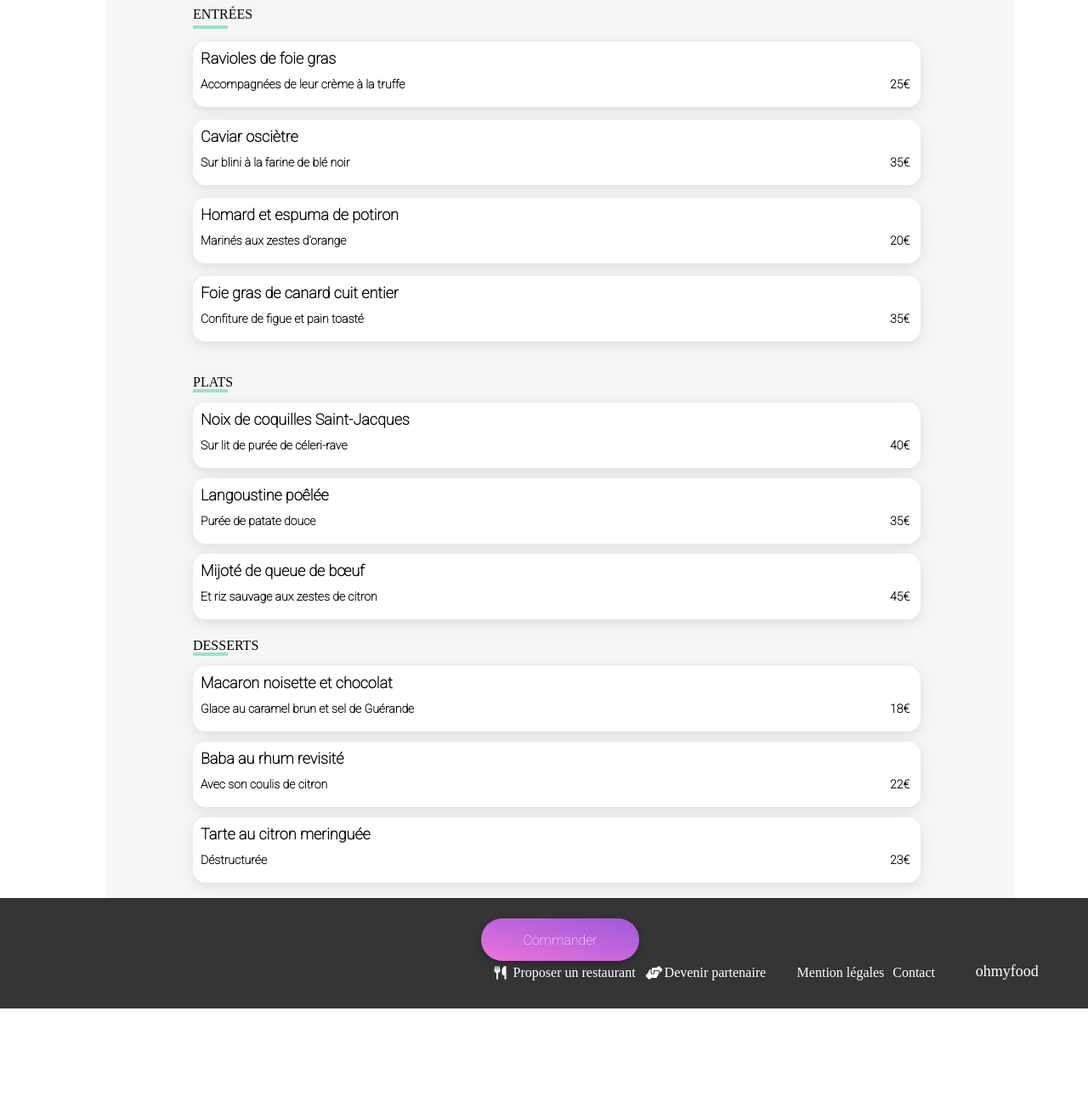
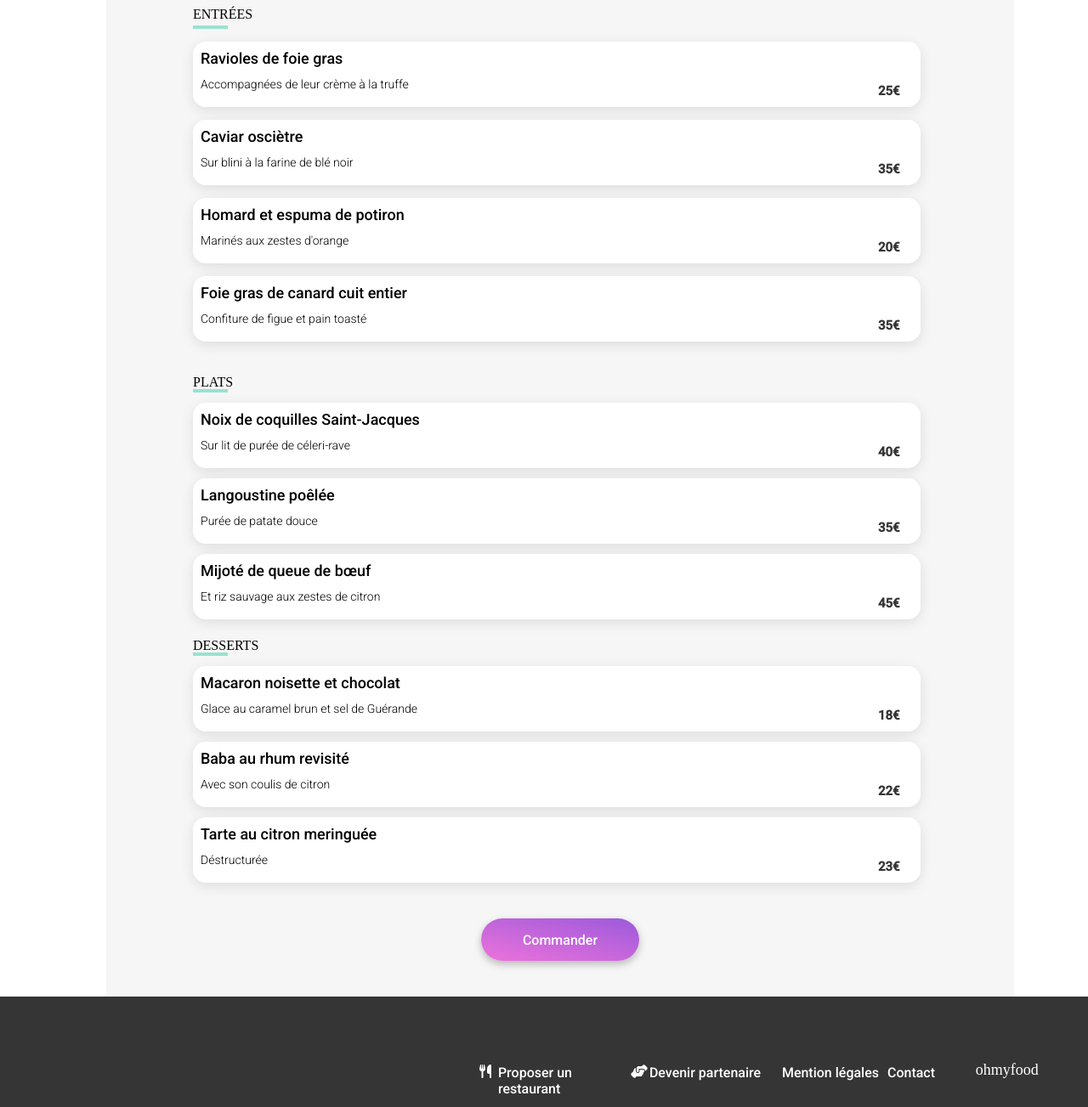
Before and after one commit to zabsVscode/Ohmyfood_Anthony, a plain HTML site: page la_note_enchantée.html in a window 1280 px wide. Shown: the part 389-1692 px from the top of the page at 85% size. Before the commit the page ends 1590 px from the top, so only its background shows below. Drawn offline with Linux system fonts and the light colour scheme; a web font is replaced by a local one.

Commit message:
OhMyFood_Anthony

```diff
--- a/la_note_enchantée.html
+++ b/la_note_enchantée.html
@@ -9,7 +9,9 @@
     <link rel="preconnect" href="https://fonts.googleapis.com">
     <link rel="preconnect" href="https://fonts.gstatic.com" crossorigin>
     <link rel="preconnect" href="https://fonts.googleapis.com">
-    <link href="https://fonts.googleapis.com/css2?family=Roboto:wght@100&display=swap" rel="stylesheet">
+    <link href="https://fonts.googleapis.com/css2?family=Roboto:ital,wght@1,700&display=swap" rel="stylesheet">
+    <link href="https://fonts.googleapis.com/css2?family=Roboto:ital,wght@0,500;1,700&display=swap" rel="stylesheet">
+    <link href="https://fonts.googleapis.com/css2?family=Roboto:ital,wght@0,300;0,500;1,700&display=swap" rel="stylesheet">
     <link rel="preconnect" href="https://fonts.gstatic.com" crossorigin>
     <link href="https://fonts.googleapis.com/css2?family=Shrikhand&display=swap" rel="stylesheet">
 </head>
@@ -45,34 +47,26 @@
                     <div class="entries_card">
                         <p class="entries_card--text">Ravioles de foie gras</p>
                         <p class="entries_card--secondtext">Accompagnées de leur crème à la truffe
-                            <span class="icon_box--price">25€</span></p>
-                            <p class="icon_box">
-                                <i class="icon fa-solid fa-circle-check"></i></p>
+                            <p class="icon_box"><span class="icon_box--price">25€</span><i class="icon fa-solid fa-circle-check"></i></p>
                     </div>
 
                     <div class="entries_card">
                         <p class="entries_card--text">Caviar osciètre</p>
                         <p class="entries_card--secondtext">Sur blini à la farine de blé noir
-                            <span class="icon_box--price">35€</span></p>
-                            <p class="icon_box">
-                                <i class="icon fa-solid fa-circle-check"></i></p>
+                            <p class="icon_box"><span class="icon_box--price">35€</span><i class="icon fa-solid fa-circle-check"></i></p>
                     </div>
 
 
                     <div class="entries_card">
                         <p class="entries_card--text">Homard et espuma de potiron</p>
                         <p class="entries_card--secondtext">Marinés aux zestes d'orange
-                            <span class="icon_box--price">20€</span></p>
-                            <p class="icon_box">
-                                <i class="icon fa-solid fa-circle-check"></i></p>
+                            <p class="icon_box"><span class="icon_box--price">20€</span><i class="icon fa-solid fa-circle-check"></i></p>
                     </div>
 
                     <div class="entries_card">
                         <p class="entries_card--text">Foie gras de canard cuit entier</p>
                         <p class="entries_card--secondtext">Confiture de figue et pain toasté
-                            <span class="icon_box--price">35€</span></p>
-                            <p class="icon_box">
-                                <i class="icon fa-solid fa-circle-check"></i></p>
+                            <p class="icon_box"><span class="icon_box--price">35€</span><i class="icon fa-solid fa-circle-check"></i></p>
                     </div>
 
 
@@ -85,25 +79,19 @@
                     <div class="flat_card">
                         <p class="flat_card--text">Noix de coquilles Saint-Jacques</p>
                         <p class="flat_card--secondtext">Sur lit de purée de céleri-rave
-                            <span class="icon_box--price">40€</span></p>
-                            <p class="icon_box">
-                                <i class="icon fa-solid fa-circle-check"></i></p>
+                            <p class="icon_box"><span class="icon_box--price">40€</span><i class="icon fa-solid fa-circle-check"></i></p>
                     </div>
 
                     <div class="flat_card">
                         <p class="flat_card--text">Langoustine poêlée</p>
                         <p class="flat_card--secondtext">Purée de patate douce
-                            <span class="icon_box--price">35€</span></p>
-                            <p class="icon_box">
-                                <i class="icon fa-solid fa-circle-check"></i></p>
+                            <p class="icon_box"><span class="icon_box--price">35€</span><i class="icon fa-solid fa-circle-check"></i></p>
                     </div>
 
                     <div class="flat_card">
                         <p class="flat_card--text">Mijoté de queue de bœuf </p>
                         <p class="flat_card--secondtext">Et riz sauvage aux zestes de citron
-                            <span class="icon_box--price">45€</span></p>
-                            <p class="icon_box">
-                                <i class="icon fa-solid fa-circle-check"></i></p>
+                            <p class="icon_box"><span class="icon_box--price">45€</span><i class="icon fa-solid fa-circle-check"></i></p>
                     </div>
 
                 </div>
@@ -114,25 +102,19 @@
                     <div class="desserts_card">
                         <p class="desserts_card--text">Macaron noisette et chocolat</p>
                         <p class="desserts_card--secondtext">Glace au caramel brun et sel de Guérande
-                            <span class="icon_box--price">18€</span></p>
-                            <p class="icon_box">
-                                <i class="icon fa-solid fa-circle-check"></i></p>
+                            <p class="icon_box"><span class="icon_box--price">18€</span><i class="icon fa-solid fa-circle-check"></i></p>
                     </div>
 
                     <div class="desserts_card">
                         <p class="desserts_card--text">Baba au rhum revisité </p>
                         <p class="desserts_card--secondtext">Avec son coulis de citron
-                            <span class="icon_box--price">22€</span></p>
-                            <p class="icon_box">
-                                <i class="icon fa-solid fa-circle-check"></i></p>
+                            <p class="icon_box"><span class="icon_box--price">22€</span><i class="icon fa-solid fa-circle-check"></i></p>
                     </div>
 
                     <div class="desserts_card">
                         <p class="desserts_card--text">Tarte au citron meringuée</p>
                         <p class="desserts_card--secondtext">Déstructurée
-                            <span class="icon_box--price">23€</span></p>
-                            <p class="icon_box">
-                                <i class="icon fa-solid fa-circle-check"></i></p>
+                            <p class="icon_box"><span class="icon_box--price">23€</span><i class="icon fa-solid fa-circle-check"></i></p>
                     </div>
 
                 </div>
--- a/sass/commun/_footer.scss
+++ b/sass/commun/_footer.scss
@@ -43,6 +43,13 @@
             height: 20px;
             color: $main-color;
             text-decoration: none;
+
+            color: var(--White, #FFF);
+            font-family: Roboto;
+            font-size: 16px;
+            font-style: normal;
+            font-weight: 500;
+            line-height: normal;
         }
 
 
--- a/sass/commun/_header.scss
+++ b/sass/commun/_header.scss
@@ -24,6 +24,14 @@ header {
         align-items: center;
         gap: 17px;
 
+        color: var(--Grey, #353535);
+
+        font-family: Roboto;
+        font-size: 16px;
+        font-style: normal;
+        font-weight: 500;
+        line-height: normal;
+
         background: $second-color-header;
 
 
--- a/sass/commun/_main_des_pages_menu.scss
+++ b/sass/commun/_main_des_pages_menu.scss
@@ -9,15 +9,16 @@
 
 .title_menu{
     width: 100%;
-    height: 47px;
+    height: 74px;
     flex-shrink: 0;
     display: flex;
     justify-content: center;
+    align-items: center;
 
     gap: 14px;
     position: absolute;
 
-    margin-top: -46px;
+    margin-top: -74px;
     background: #F6F6F6;
     border-top-left-radius: 20px;
     border-top-right-radius: 20px;
@@ -57,9 +58,39 @@
     gap: 40px;
     background:$second-color;
 
-    .icon_box {
+    .icon {
         display:none;
     }
+
+    .icon_box {
+        position: absolute;
+        display: flex;
+        align-items: flex-end;
+        justify-content: flex-end;
+        flex-direction: row;
+        width: 12%;
+        gap: 12px;
+        margin-left: 72.5%;
+        margin-top: -32px;
+
+        .icon_box--price {
+            display: flex;
+            width: 18px;
+            height:18px;
+            margin-bottom: 13px;
+            margin-right: -6px;
+
+            color: #353535;
+            text-align: center;
+            font-family: Roboto;
+            font-size: 15.043px;
+            font-style: normal;
+            font-weight: 700;
+            line-height: normal;
+        }
+    }
+
+
 
     .entries_menu {
         width:90%;
@@ -105,10 +136,11 @@
         color: #000;
         text-overflow: ellipsis;
         white-space: nowrap;
+        overflow: hidden;
         font-family: Roboto;
         font-size: 18px;
         font-style: normal;
-        font-weight: 1000;
+        font-weight: 500;
         line-height: normal;
         }
 
@@ -126,10 +158,11 @@
             color: #000;
             text-overflow: ellipsis;
             white-space: nowrap;
+            overflow: hidden;
             font-family: Roboto;
             font-size: 14.043px;
             font-style: normal;
-            font-weight: 800;
+            font-weight: 300;
             line-height: normal;
         }
 
@@ -179,10 +212,11 @@
         color: #000;
         text-overflow: ellipsis;
         white-space: nowrap;
+        overflow: hidden;
         font-family: Roboto;
         font-size: 18px;
         font-style: normal;
-        font-weight: 1000;
+        font-weight: 500;
         line-height: normal;
         }
 
@@ -215,10 +249,11 @@
             color: #000;
             text-overflow: ellipsis;
             white-space: nowrap;
+            overflow: hidden;
             font-family: Roboto;
             font-size: 14.043px;
             font-style: normal;
-            font-weight: 800;
+            font-weight: 300;
             line-height: normal;
         }
     }
@@ -267,10 +302,11 @@
             color: #000;
             text-overflow: ellipsis;
             white-space: nowrap;
+            overflow: hidden;
             font-family: Roboto;
             font-size: 18px;
             font-style: normal;
-            font-weight: 1000;
+            font-weight: 500;
             line-height: normal;
             }
 
@@ -305,10 +341,11 @@
             color: #000;
             text-overflow: ellipsis;
             white-space: nowrap;
+            overflow: hidden;
             font-family: Roboto;
             font-size: 14.043px;
             font-style: normal;
-            font-weight: 800;
+            font-weight: 300;
             line-height: normal;
             }
         }
@@ -370,7 +407,7 @@
 
     .menu_column {
         width: 75%;
-        height: 1000px;
+        height: 1116px;
         padding-top: 51px;
         padding-bottom: 54px;
         padding-left: 54px;
@@ -486,7 +523,7 @@
             opacity: 1;
             width: 70px;
             height: 77px;
-            gap:12px;
+            gap:14px;
             z-index:3;
 
             background:#99E2D0;
@@ -495,8 +532,7 @@
         }
 
         .icon_box--price {
-            margin-bottom: 13px;
-            margin-right: -6px;
+            padding-right: 11px;
         }
 
         .entries_card--secondtext .flat_card--secondtext .desserts_card--secondtext {
```
Also changed, not shown: delice_des_sens.html (+12 -28 lines), index.html (+3 -1 lines), la_palette_du_gout.html (+5 -3 lines), sass/commun/_main.scss (+4 -4 lines), à_la_française.html (+12 -28 lines), assets/css/style.css.
